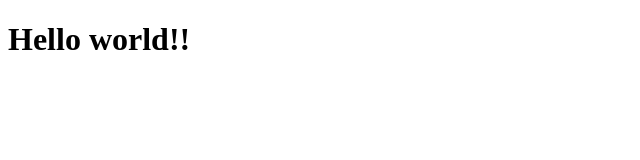
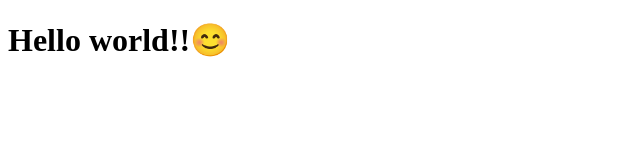
Before and after one commit to shiva0526/first-repo, a plain HTML site: page index.html in a window 1280 px wide. Shown: the whole page, without its empty margins (0-640 px from the left). Drawn offline with Linux system fonts and the light colour scheme.

Commit message:
CHORE: added a emoji

```diff
--- a/index.html
+++ b/index.html
@@ -8,7 +8,7 @@
 </head>
 
 <body>
-    <h1>Hello world!!</h1>
+    <h1>Hello world!!😊</h1>
 </body>
 
 </html>
```
